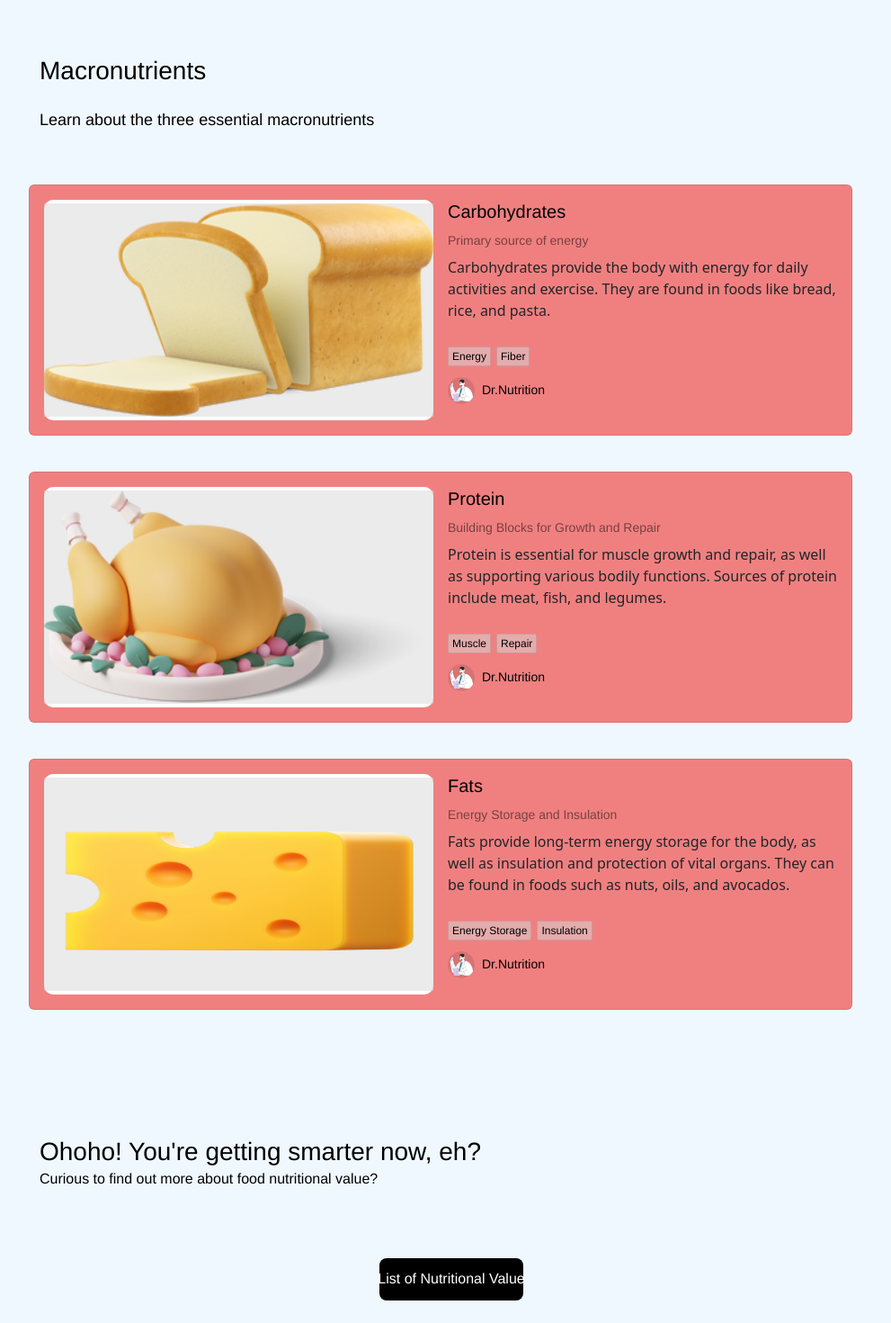
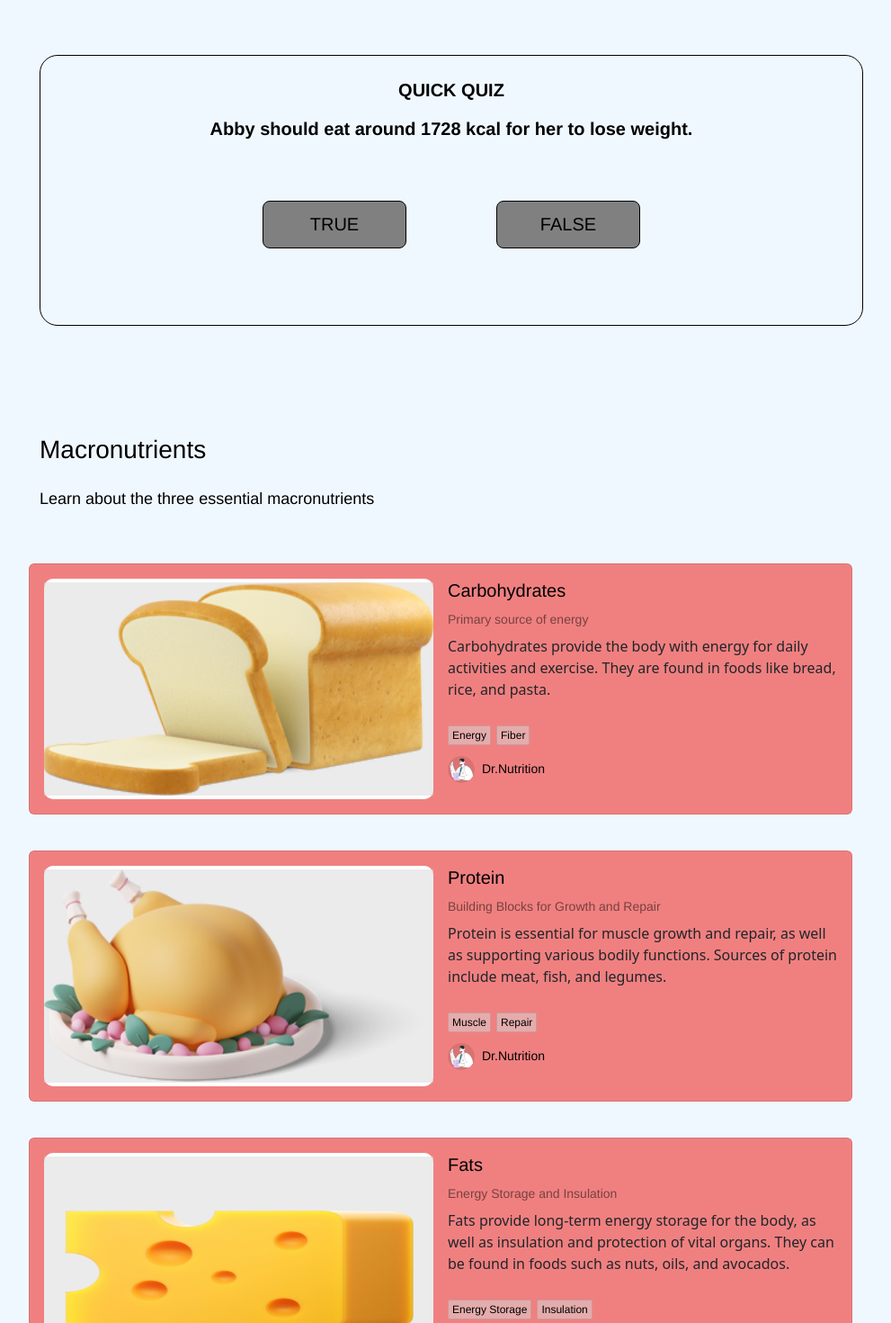
Before and after one commit to NouEN/help-abby-website, a React (Vite) app: page /food in a window 1280 px wide. Shown: the part 1540-3010 px from the top of the page at 90% size, without its empty margins (138-1129 px from the left). Built offline with nearby package versions, Linux system fonts and the light colour scheme.

Commit message:
add more feature in food page

```diff
--- a/src/components/FoodContent.tsx
+++ b/src/components/FoodContent.tsx
@@ -21,6 +21,8 @@ function FoodContent() {
   const [tdee, setTdee] = useState(0);
   const [calculated, setCalculated] = useState(false);
   const [count, setCount] = useState(0);
+  const [isTrue, setisTrue] = useState(false);
+  const [isFalse, setisFalse] = useState(false);
 
   const handleSubmit = async (event: React.FormEvent<HTMLFormElement>) => {
     event.preventDefault();
@@ -47,6 +49,14 @@ function FoodContent() {
     setBmr(0);
     setTdee(0);
     window.location.reload();
+  };
+
+  const handleTrueClick = async () => {
+    setisTrue(true);
+  };
+
+  const handleFalseClick = async () => {
+    setisFalse(true);
   };
 
   return (
@@ -233,9 +243,80 @@ function FoodContent() {
             <div className="div-desc">
               Now we know what her BMR and TDEE calories is. To lose weight, we
               should eat at 200 - 500 less than our TDEE calories and DON'T go
-              below the BMR calories. Let's find out what Abby can eat in that
-              range of calories.
+              below the BMR calories.
             </div>
+          </div>
+        </div>
+      </div>
+      <div className="section">
+        <div className="container">
+          <div className="div-quiz">
+            <p className="title-13">QUICK QUIZ</p>
+            <p className="title-13">
+              Abby should eat around 1728 kcal for her to lose weight.
+            </p>
+            <div className="div-form">
+              <div className="button-eat-container">
+                <button
+                  className="button-boolean-left"
+                  onClick={() => handleTrueClick()}
+                  disabled={isTrue == true || isFalse == true ? true : false}
+                >
+                  <div className="secondary-boolean">
+                    <div className="title-3">TRUE</div>
+                  </div>
+                </button>
+
+                <button
+                  className="button-boolean-right"
+                  onClick={() => handleFalseClick()}
+                  disabled={isTrue == true || isFalse == true ? true : false}
+                >
+                  <div className="secondary-boolean">
+                    <div className="title-3">FALSE</div>
+                  </div>
+                </button>
+              </div>
+            </div>
+          </div>
+        </div>
+      </div>
+
+      <div className="section" hidden={isTrue == true ? false : true}>
+        <div className="container">
+          <div className="div">
+            <p className="title" style={{ color: "green" }}>
+              Correct!
+            </p>
+            <p className="div-desc">
+              1928 - 200 is 1728. So her deficit calories is around 1700
+              calories.
+            </p>
+          </div>
+        </div>
+      </div>
+      <div className="section" hidden={isFalse == true ? false : true}>
+        <div className="container">
+          <div className="div">
+            <p className="title" style={{ color: "red" }}>
+              Wrong!
+            </p>
+            <p className="div-desc">
+              1928 - 200 is 1728. So her deficit calories is around 1700
+              calories.
+            </p>
+          </div>
+        </div>
+      </div>
+      <div
+        className="section"
+        hidden={isFalse == true || isTrue == true ? false : true}
+      >
+        <div className="container">
+          <div className="div">
+            <p className="div-desc">
+              Now let's see what can we eat in those calories.
+            </p>
             <div className="button-eat-container">
               <Link to="/whattoeat">
                 <button className="button btn-eat">
@@ -393,7 +474,7 @@ function FoodContent() {
             <div className="button-eat-container">
               <Link to="/food/foodlist">
                 <button className="btn-eat">
-                  <div className="primary">
+                  <div className="primary-other">
                     <div className="title-2">List of Nutritional Value</div>
                   </div>
                 </button>
--- a/src/style.css
+++ b/src/style.css
@@ -249,6 +249,21 @@
     justify-content: right;
   }
 
+  .page .div-quiz {
+    align-self: stretch;
+    color: #000000;
+    font-family: "Roboto-Regular", Helvetica;
+    font-size: 16px;
+    font-weight: 400;
+    letter-spacing: 0;
+    line-height: 24px;
+    position: relative;
+    justify-content: right;
+    border: 1px black solid;
+    border-radius: 20px;
+    padding: 25px;
+  }
+
   .page .div-myth {
     align-items: flex-start;
     display: flex;
@@ -308,6 +323,32 @@
 
   }
 
+   .button-boolean-left{
+    all: unset;
+    align-items: flex-start;
+    box-sizing: border-box;
+    display: inline-flex;
+    flex: 0 0 auto;
+    flex-direction: column;
+    gap: 20px;
+    position: relative;
+    border: none;
+    right: 50px;
+  }
+
+  .button-boolean-right{
+    all: unset;
+    align-items: flex-start;
+    box-sizing: border-box;
+    display: inline-flex;
+    flex: 0 0 auto;
+    flex-direction: column;
+    gap: 20px;
+    position: relative;
+    border: none;
+    left: 50px;
+  }
+
   .btn-eat {
    padding: 10px;
    all: unset;
@@ -347,6 +388,20 @@
     width: 160px;
   }
 
+  .page .primary-other {
+    align-items: center;
+    background-color: #000000;
+    border-radius: 8px;
+    display: flex;
+    flex: 0 0 auto;
+    flex-direction: column;
+    justify-content: center;
+    padding: 12px;
+    position: relative;
+    width: 200px;
+    padding: 20px;
+  }
+
   .page .secondary {
     align-items: center;
     border: 1px solid;
@@ -360,6 +415,22 @@
     position: relative;
     width: 160px;
   }
+
+  .page .secondary-boolean {
+    align-items: center;
+    border: 1px solid;
+    border-color: #000000;
+    border-radius: 8px;
+    display: flex;
+    flex: 0 0 auto;
+    flex-direction: column;
+    justify-content: center;
+    padding: 12px;
+    position: relative;
+    width: 160px;
+    background-color: gray;
+  }
+
 
   .page .title-2 {
     color: #ffffff;
```
